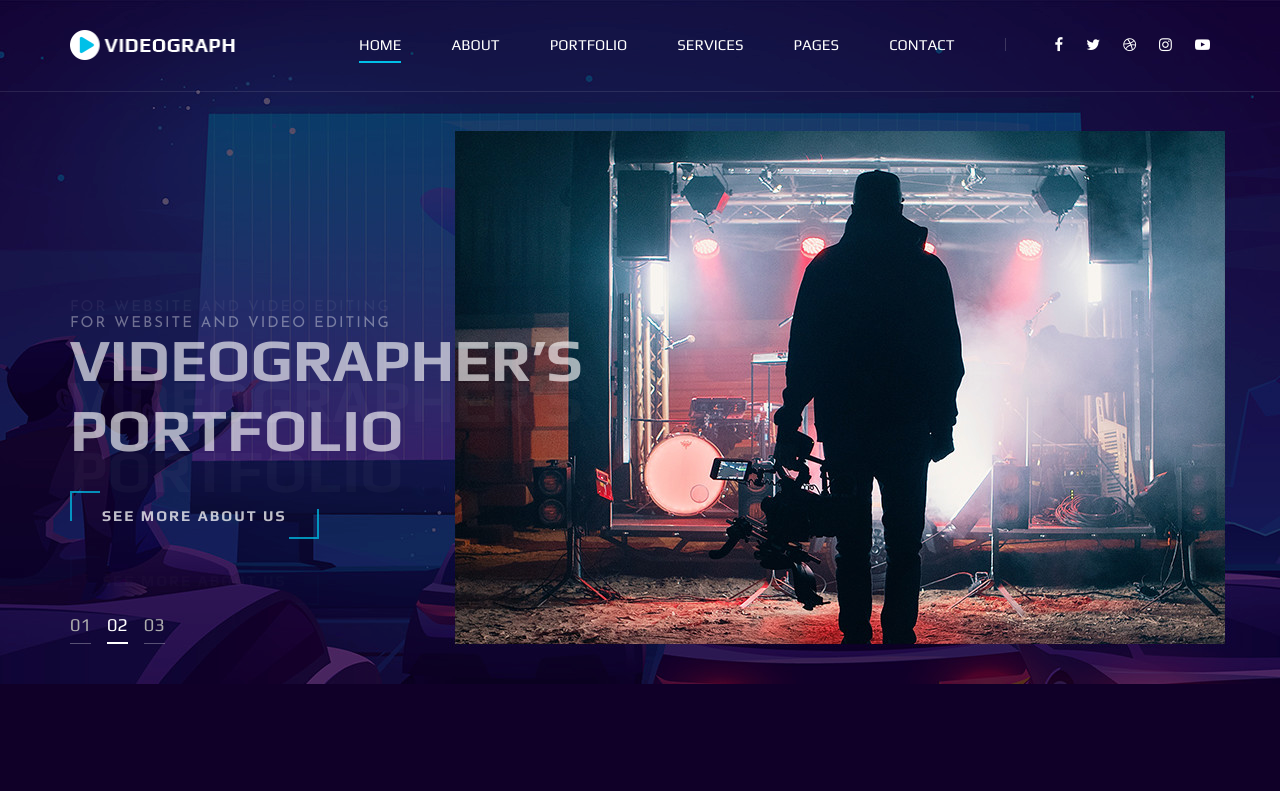
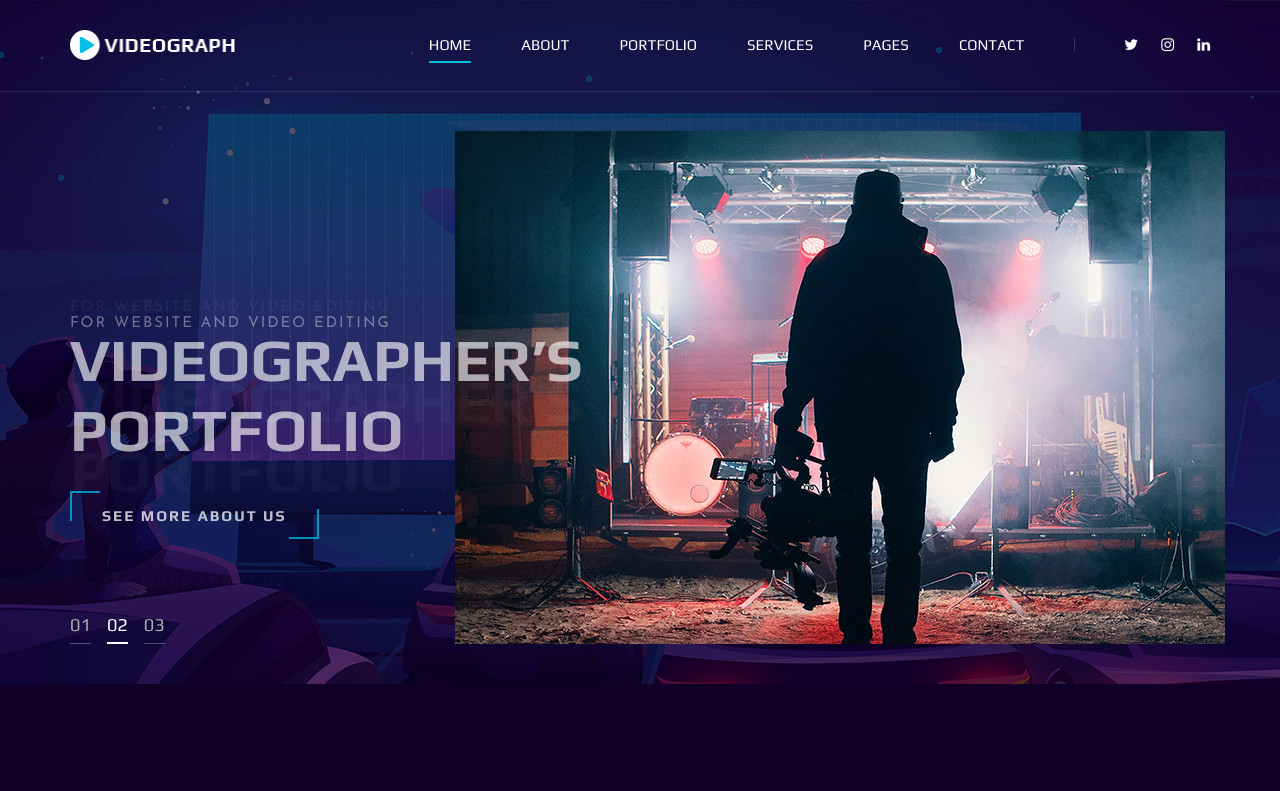
Before and after one commit to Alan2k2/Alan-shaju.com, a plain HTML site: page index.html in a window 1280 px wide. Shown: the top 791 px of the page. Drawn offline with Linux system fonts and the light colour scheme.

Commit message:
Trail update

```diff
--- a/index.html
+++ b/index.html
@@ -7,7 +7,7 @@
     <meta name="keywords" content="Videograph, unica, creative, html">
     <meta name="viewport" content="width=device-width, initial-scale=1.0">
     <meta http-equiv="X-UA-Compatible" content="ie=edge">
-    <title>Videograph | Template</title>
+    <title>Alan Shjau | Portfolio</title>
 
     <!-- Google Font -->
     <link href="https://fonts.googleapis.com/css2?family=Play:wght@400;700&display=swap" rel="stylesheet">
@@ -59,11 +59,9 @@
                             </ul>
                         </nav>
                         <div class="header__nav__social">
-                            <a href="#"><i class="fa fa-facebook"></i></a>
                             <a href="#"><i class="fa fa-twitter"></i></a>
-                            <a href="#"><i class="fa fa-dribbble"></i></a>
                             <a href="#"><i class="fa fa-instagram"></i></a>
-                            <a href="#"><i class="fa fa-youtube-play"></i></a>
+                            <a href="#"><i class="fa fa-linkedin"></i></a>
                         </div>
                     </div>
                 </div>
```
